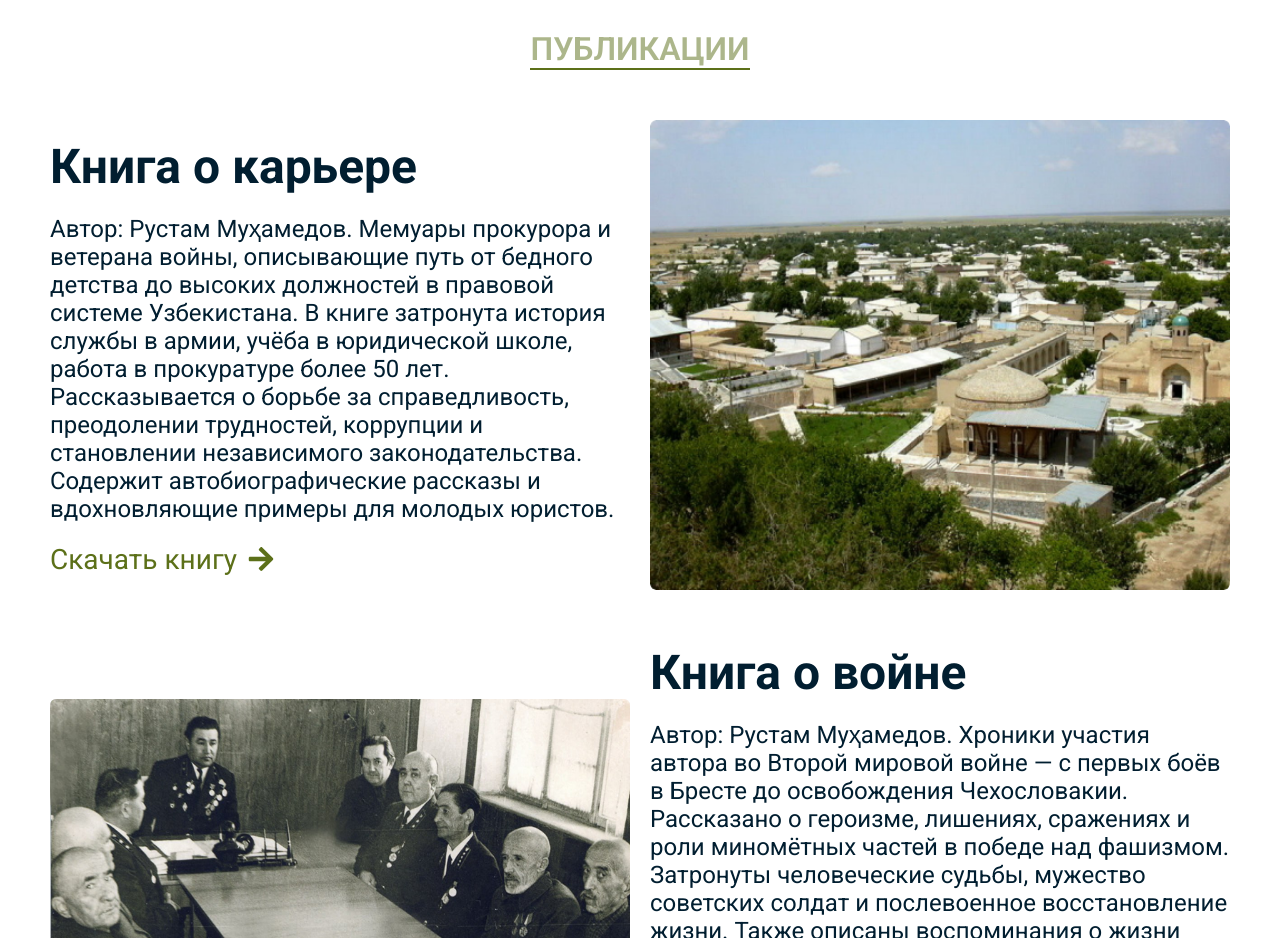
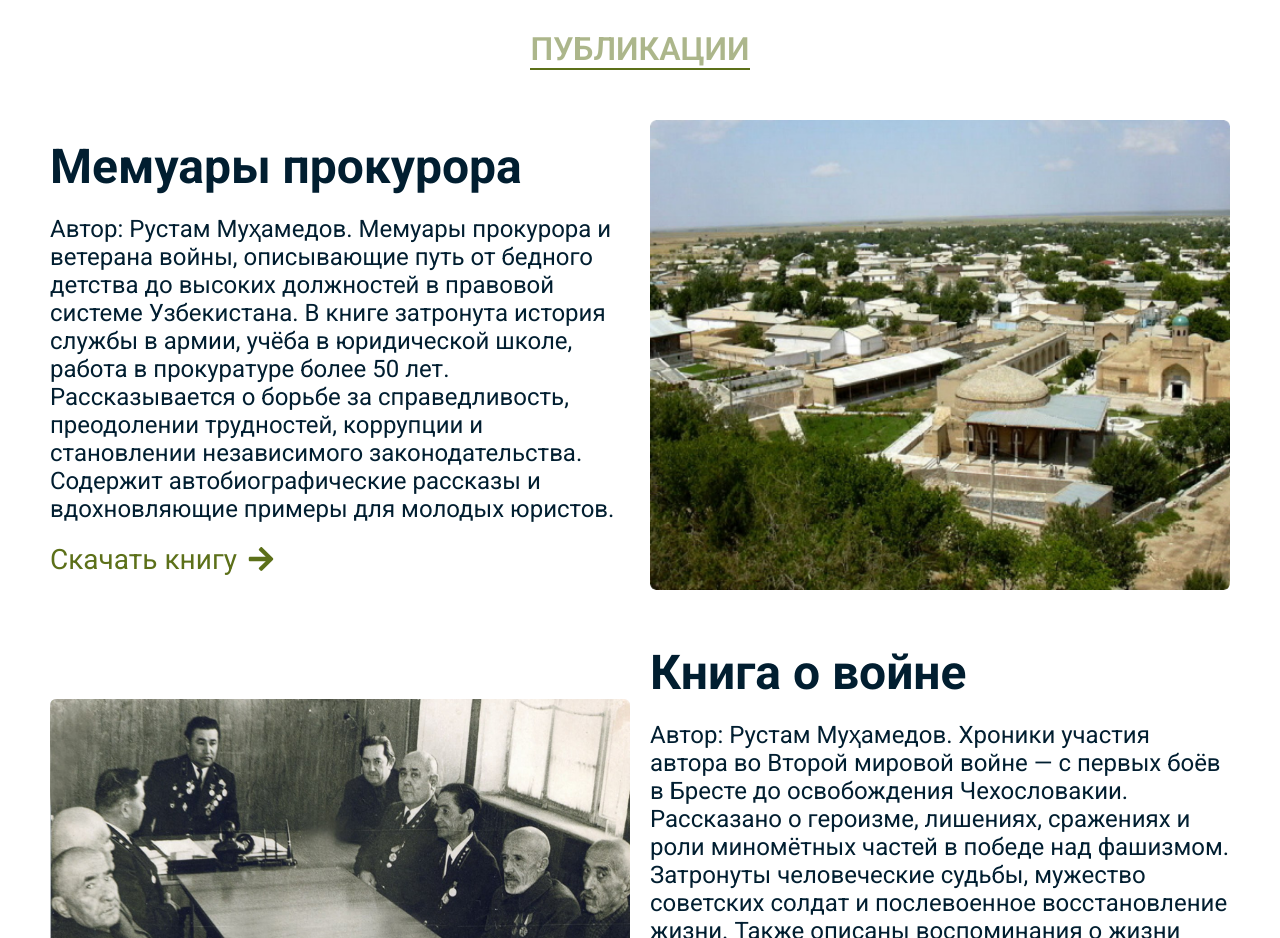
Before and after one commit to Annnabelle/web-page-for-May-9th, a React (Vite) app: page /publications in a window 1280 px wide. Shown: the part 820-1758 px from the top of the page. Built offline with nearby package versions, Linux system fonts and the light colour scheme.

Commit message:
change title on publication body

```diff
--- a/src/components/nurataNavigation/index.tsx
+++ b/src/components/nurataNavigation/index.tsx
@@ -1,10 +1,9 @@
-import { IoShield } from 'react-icons/io5'
 import { HashLink } from 'react-router-hash-link'
-import './styles.sass'
 import { GiRainbowStar } from 'react-icons/gi'
 import { FaFish } from 'react-icons/fa'
 import { MdMosque } from 'react-icons/md'
 import { PiMosqueFill } from 'react-icons/pi'
+import './styles.sass'
 
 const NurataNavigation = () => {
   return (
--- a/src/components/nurataPageBody/index.tsx
+++ b/src/components/nurataPageBody/index.tsx
@@ -1,10 +1,9 @@
-import React from 'react'
-import './styles.sass'
 import NurataBodyComponent from './nurataComponent'
 import nurataFirst from '../../assets/nurataFirst.png'
 import nurataSecond from '../../assets/nurataSecond.png'
 import nurataThird from '../../assets/nurataThird.png'
 import nurataForth from '../../assets/nurataForth.png'
+import './styles.sass'
 
 
 const NurataPageBody = () => {
--- a/src/components/publicationsBody/index.tsx
+++ b/src/components/publicationsBody/index.tsx
@@ -13,7 +13,7 @@ const PublicationsBody = () => {
                 </div>
                 <div className="publications-page-body-container-content">
                     <PublicationComponent
-                        title="Книга о карьере"
+                        title="Мемуары прокурора"
                         description="Автор: Рустам Муҳамедов. Мемуары прокурора и ветерана войны, описывающие путь от бедного детства до высоких должностей в правовой системе Узбекистана.
                         В книге затронута история службы в армии, учёба в юридической школе, работа в прокуратуре более 50 лет.
                         Рассказывается о борьбе за справедливость, преодолении трудностей, коррупции и становлении независимого законодательства.
--- a/src/components/publicationsBody/publicationComponent/index.tsx
+++ b/src/components/publicationsBody/publicationComponent/index.tsx
@@ -1,4 +1,3 @@
-import { Link } from 'react-router-dom'
 import { FaArrowRight } from 'react-icons/fa'
 
 type PublicationComponentTypes = {
--- a/src/pages/biography/index.tsx
+++ b/src/pages/biography/index.tsx
@@ -1,4 +1,3 @@
-import React from 'react'
 import Hero from '../../components/hero'
 import BiographyBody from '../../components/biographyBody'
 
--- a/src/pages/galleryInner/index.tsx
+++ b/src/pages/galleryInner/index.tsx
@@ -1,4 +1,3 @@
-import React from 'react'
 import Hero from '../../components/hero'
 import ImageSlider from '../../components/galleryInnerSwiper'
 
```
